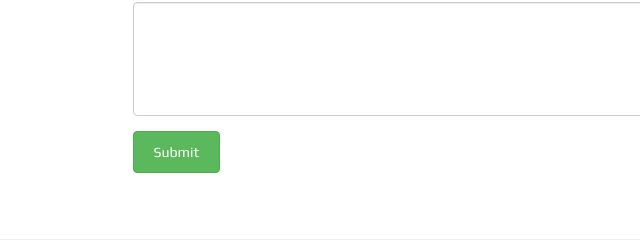
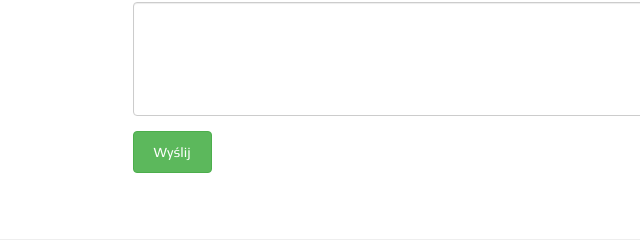
Before and after one commit to TestyTestyTestyTesty/test, a plain HTML site: page index.html in a window 1280 px wide. Shown: the part 4957-5197 px from the top of the page, 425-1065 px from the left. Drawn offline with nearby package versions, Linux system fonts and the light colour scheme; some packages are replaced by stand-ins of ours; a script that the page names is missing.

Commit message:
Update
zmiana przycisku z submit na wyslij

```diff
--- a/index.html
+++ b/index.html
@@ -480,7 +480,7 @@
                         <label for="Email">Treść:</label>
                         <textarea class="form-control" rows="5"></textarea>
                       </div>
-                      <button type="submit" class="btn btn-success">Submit</button>
+                      <button type="submit" class="btn btn-success">Wyślij</button>
                     </form>
                 </div>
             </div>
```
